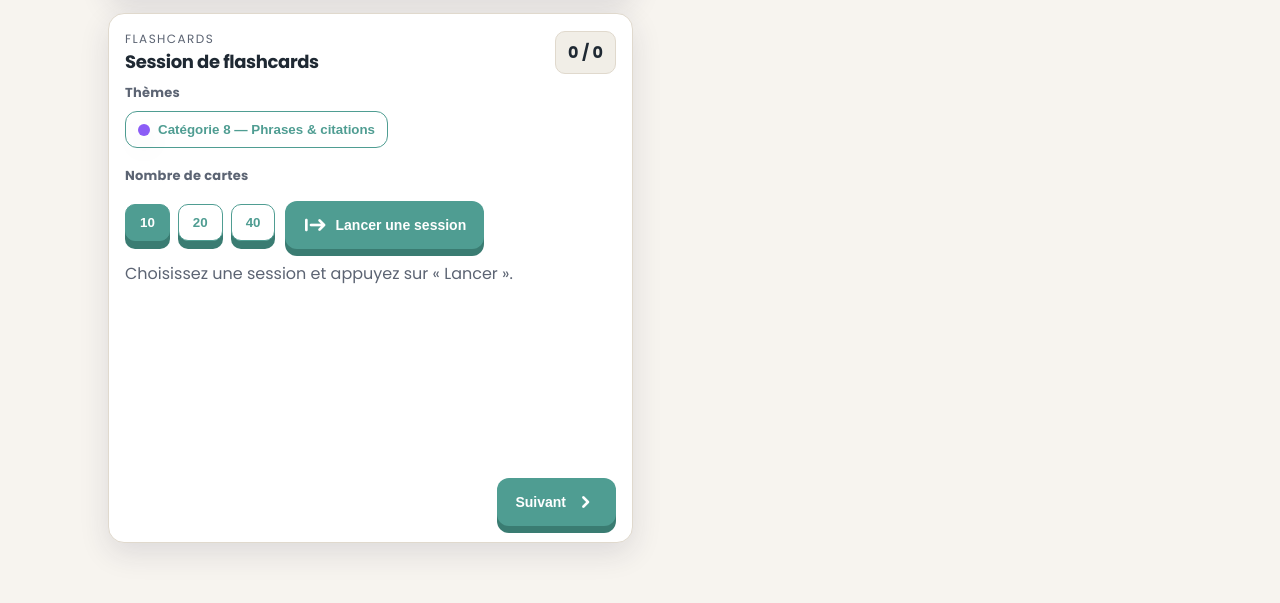
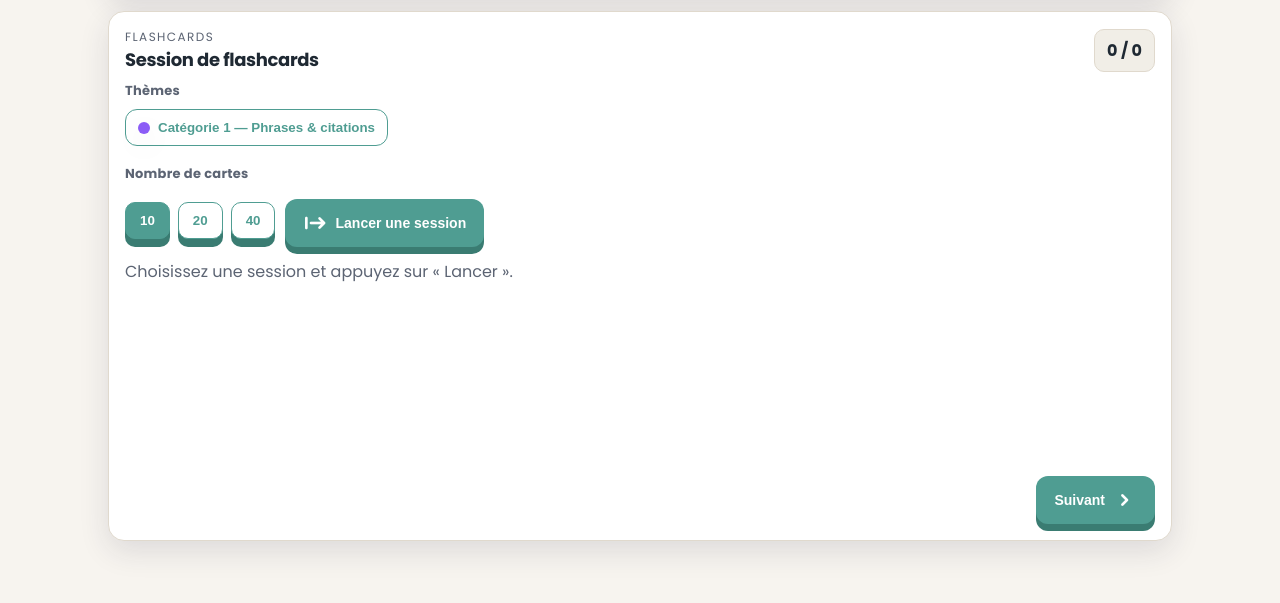
Before and after one commit to BorisHnt/business_quiz, a plain HTML site: page index.html in a window 1280 px wide. Shown: the part 765-1368 px from the top of the page. Drawn offline with nearby package versions, Linux system fonts and the light colour scheme.

Commit message:
Design of Flashcards

```diff
--- a/app.js
+++ b/app.js
@@ -52,7 +52,7 @@ const themesConfig = [
 ];
 
 const flashThemes = [
-  { id: "fc8", color: "#8b5cf6", label: "Catégorie 8 — Phrases & citations", short: "Cat. 8" }
+  { id: "fc1", color: "#8b5cf6", label: "Catégorie 1 — Phrases & citations", short: "Phrases & citations" }
 ];
 
 const elements = {
@@ -113,7 +113,7 @@ const state = {
   finished: false,
   history: loadHistory(),
   route: "home",
-  flashSelectedTheme: "fc8",
+  flashSelectedTheme: "fc1",
   flashSessionSize: 10,
   flashSession: [],
   flashCurrentIndex: 0,
@@ -188,7 +188,7 @@ async function loadFlashcards() {
     const res = await fetch("data/flashcards.json");
     if (!res.ok) throw new Error("flash fetch failed");
     const json = await res.json();
-    state.flashcards = json.map((c, idx) => ({ ...c, themeId: c.themeId || "fc8", id: c.id || `f${idx + 1}` }));
+    state.flashcards = json.map((c, idx) => ({ ...c, themeId: c.themeId || "fc1", id: c.id || `f${idx + 1}` }));
     renderFlashPlaceholder();
   } catch (e) {
     if (elements.flashBody) elements.flashBody.innerHTML = `<p class="muted">Impossible de charger les flashcards.</p>`;
@@ -694,6 +694,7 @@ function renderFlashPlaceholder() {
     elements.flashPlaceholder.textContent = t("flashPlaceholder");
   }
   if (elements.flashMenuBtn) elements.flashMenuBtn.style.display = "none";
+  if (elements.flashNextBtn) elements.flashNextBtn.disabled = true;
 }
 
 function startFlashSession() {
--- a/index.html
+++ b/index.html
@@ -63,7 +63,7 @@
         </div>
       </section>
 
-      <section class="grid">
+      <section class="grid main-grid">
         <article class="card quiz-card">
           <div class="card-header">
             <div>
@@ -105,10 +105,6 @@
             <p class="muted" id="history-placeholder">Aucun questionnaire complété pour l’instant.</p>
           </div>
         </article>
-
-      </section>
-
-      <section class="grid">
         <article class="card flash-card">
           <div class="card-header">
             <div>
@@ -120,7 +116,7 @@
           <div class="controls">
             <div class="control-label">Thèmes</div>
             <div class="theme-selector" role="group" aria-label="Choix du thème flashcard" id="flash-theme-selector">
-              <button class="theme-btn" data-theme="fc8"><span class="theme-dot" style="background:#8b5cf6"></span><span>Catégorie 8 · Phrases &amp; citations</span></button>
+              <button class="theme-btn" data-theme="fc1"><span class="theme-dot" style="background:#8b5cf6"></span><span>Catégorie 1 · Phrases &amp; citations</span></button>
             </div>
             <div class="control-label">Nombre de cartes</div>
             <div class="session-selector" role="group" aria-label="Choix de la session flashcard">
--- a/styles.css
+++ b/styles.css
@@ -358,8 +358,8 @@ h3 { font-size: 18px; }
 }
 
 .grid {
-  display: grid;
-  grid-template-columns: 1fr;
+  display: flex;
+  flex-direction: column;
   gap: var(--grid-gap);
 }
 
@@ -736,8 +736,4 @@ body[data-route="quizz"] .hero {
     grid-template-columns: 1.2fr 0.8fr;
     align-items: center;
   }
-
-  .grid {
-    grid-template-columns: 1fr 1fr;
-  }
 }
```
